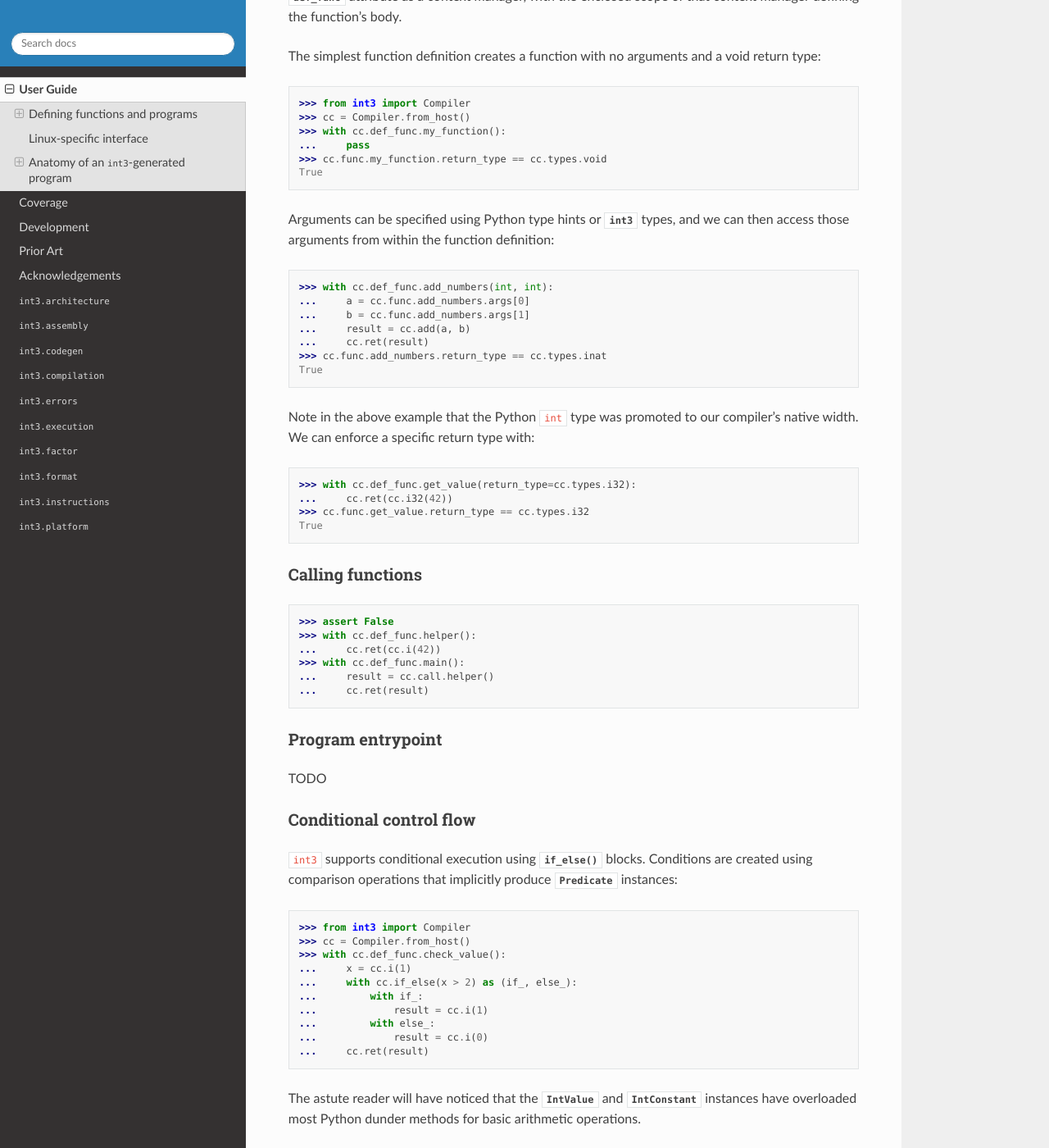
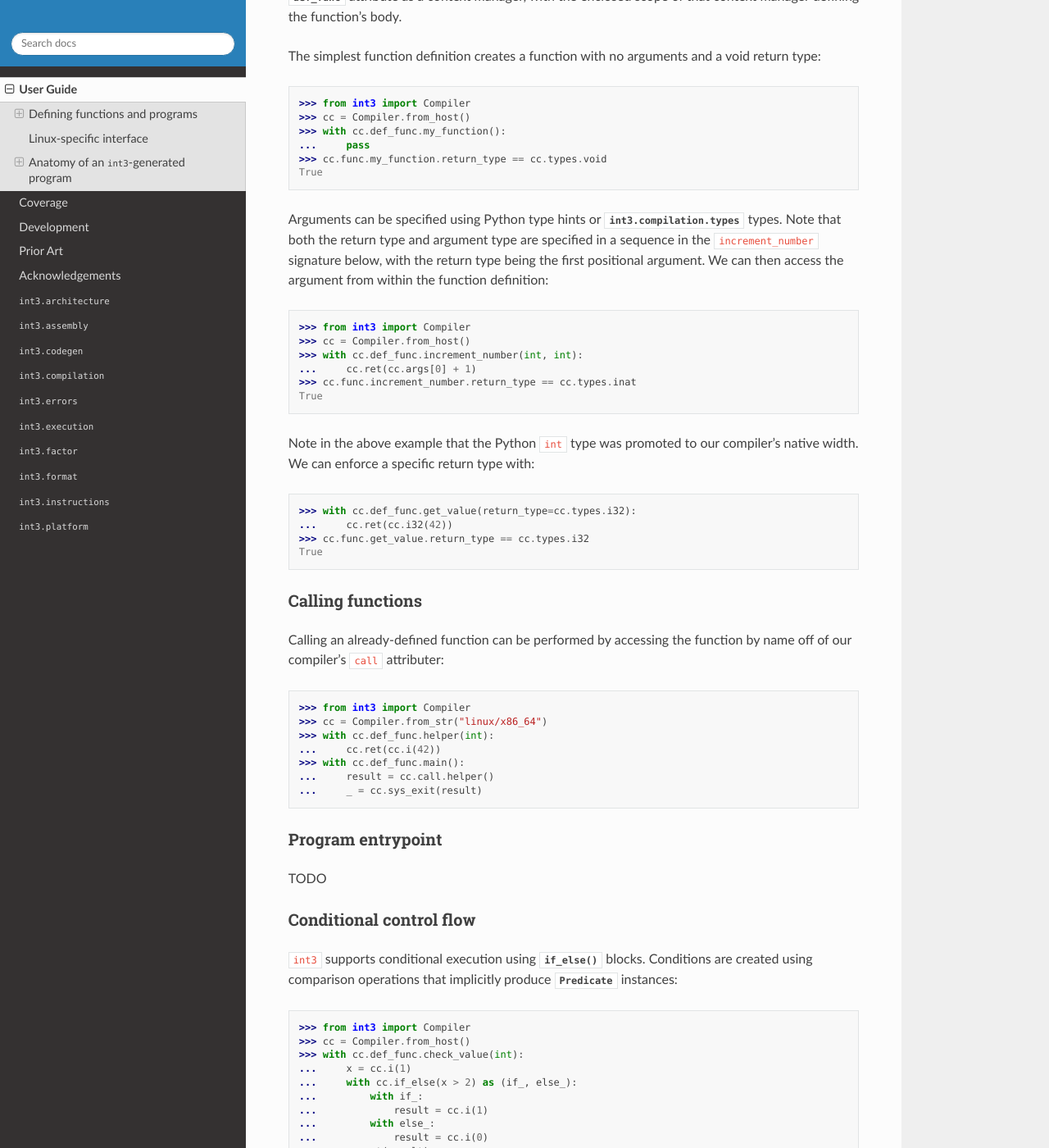
Before and after one commit to welchbj/int3, a Sphinx documentation site: the page built from docs/user_guide.rst, in a window 1280 px wide and 1400 px high, scrolled down 1618 px. Shown: the whole window at 82% size. Built offline with Sphinx 7.4.7 and the Read the Docs theme 3.1.0, drawn with Linux system fonts in a browser that asks for light colours.

Commit message:
Fix broken user guide doctests

```diff
--- a/docs/user_guide.rst
+++ b/docs/user_guide.rst
@@ -73,16 +73,15 @@ The simplest function definition creates a function with no arguments and a void
     >>> cc.func.my_function.return_type == cc.types.void
     True
 
-Arguments can be specified using Python type hints or :py:mod:`int3` types, and we can then access those arguments from within the function definition:
+Arguments can be specified using Python type hints or :py:mod:`int3.compilation.types` types. Note that both the return type and argument type are specified in a sequence in the ``increment_number`` signature below, with the return type being the first positional argument. We can then access the argument from within the function definition:
 
 .. doctest::
 
-    >>> with cc.def_func.add_numbers(int, int):
-    ...     a = cc.func.add_numbers.args[0]
-    ...     b = cc.func.add_numbers.args[1]
-    ...     result = cc.add(a, b)
-    ...     cc.ret(result)
-    >>> cc.func.add_numbers.return_type == cc.types.inat
+    >>> from int3 import Compiler
+    >>> cc = Compiler.from_host()
+    >>> with cc.def_func.increment_number(int, int):
+    ...     cc.ret(cc.args[0] + 1)
+    >>> cc.func.increment_number.return_type == cc.types.inat
     True
 
 Note in the above example that the Python ``int`` type was promoted to our compiler's native width. We can enforce a specific return type with:
@@ -97,14 +96,17 @@ Note in the above example that the Python ``int`` type was promoted to our compi
 Calling functions
 -----------------
 
+Calling an already-defined function can be performed by accessing the function by name off of our compiler's ``call`` attributer:
+
 .. doctest::
 
-    >>> assert False
-    >>> with cc.def_func.helper():
+    >>> from int3 import Compiler
+    >>> cc = Compiler.from_str("linux/x86_64")
+    >>> with cc.def_func.helper(int):
     ...     cc.ret(cc.i(42))
     >>> with cc.def_func.main():
     ...     result = cc.call.helper()
-    ...     cc.ret(result)
+    ...     _ = cc.sys_exit(result)
 
 
 Program entrypoint
@@ -121,7 +123,7 @@ Conditional control flow
 
     >>> from int3 import Compiler
     >>> cc = Compiler.from_host()
-    >>> with cc.def_func.check_value():
+    >>> with cc.def_func.check_value(int):
     ...     x = cc.i(1)
     ...     with cc.if_else(x > 2) as (if_, else_):
     ...         with if_:
```
